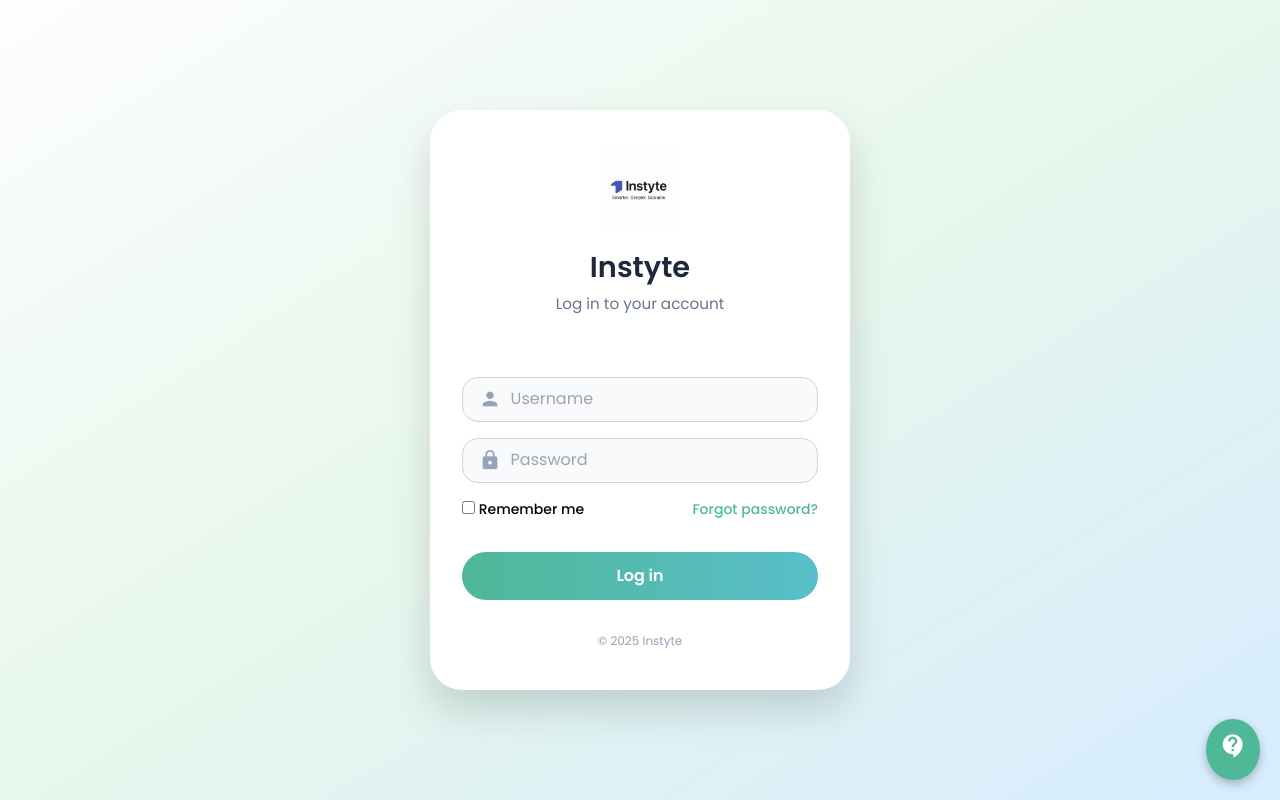
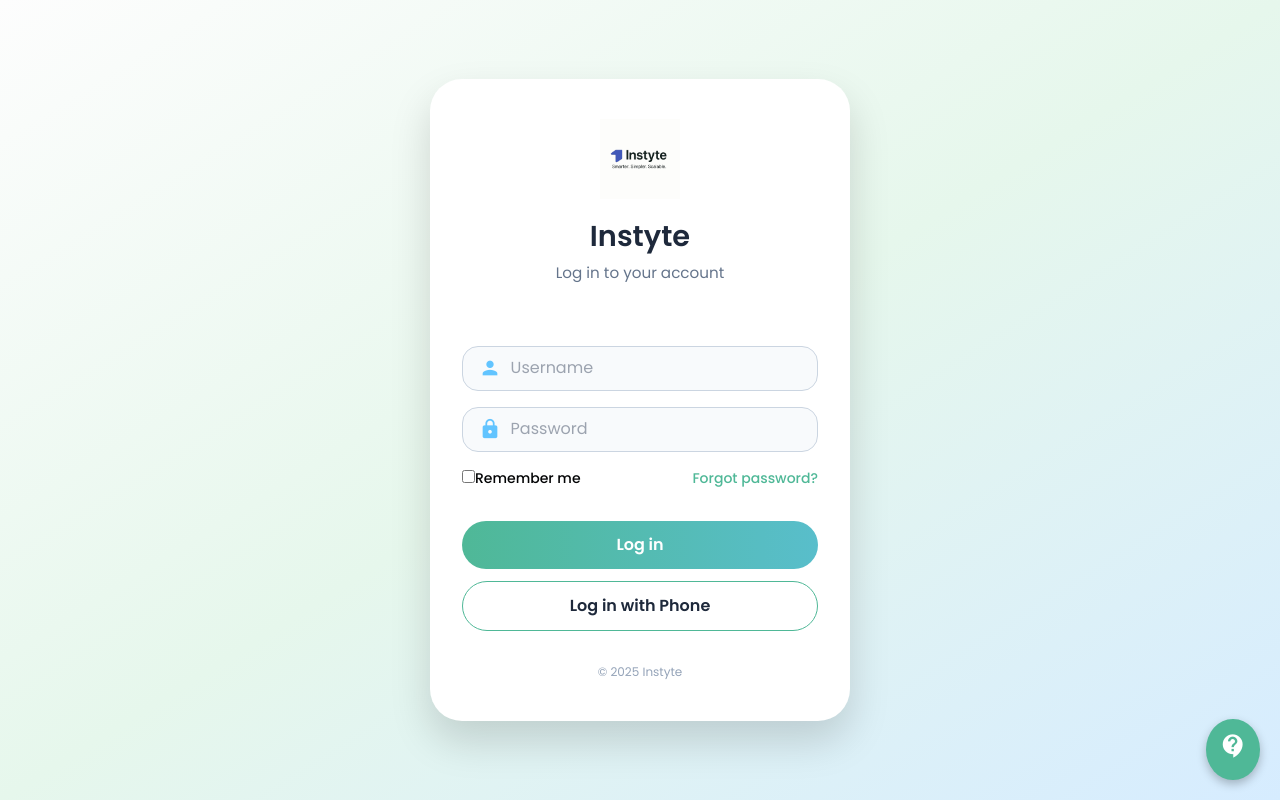
Before and after one commit to suri743/instyte-login, a React (Create React App) app in the folder instyte-login-frontend/: page / in a window 1280 px wide. Built offline with nearby package versions, Linux system fonts and the light colour scheme; no server answers.

Commit message:
Login form working fine v2

```diff
--- a/instyte-login-frontend/src/components/LoginCard.jsx
+++ b/instyte-login-frontend/src/components/LoginCard.jsx
@@ -1,6 +1,11 @@
-import React from 'react';
+// LoginCard.jsx (with Login with Phone option)
+import React, { useState } from 'react';
+import './LoginPage.css';
 
 function LoginCard({ siteInfo, email, setEmail, password, setPassword, rememberMe, setRememberMe, handleLogin }) {
+  const [usePhoneLogin, setUsePhoneLogin] = useState(false);
+  const [phoneNumber, setPhoneNumber] = useState('');
+
   return (
     <div className="login-card">
       <img src={siteInfo.logoUrl} alt="Logo" className="login-logo" />
@@ -8,25 +13,66 @@
       <p className="login-subtitle">Log in to your account</p>
 
       <form className="login-form" onSubmit={handleLogin}>
+        {!usePhoneLogin ? (
+          <>
             <div className="input-wrapper">
               <span className="material-icons">person</span>
-          <input type="email" placeholder="Username" value={email} onChange={(e) => setEmail(e.target.value)} required />
+              <input
+                type="email"
+                placeholder="Username"
+                value={email}
+                onChange={(e) => setEmail(e.target.value)}
+                required
+              />
             </div>
 
             <div className="input-wrapper">
               <span className="material-icons">lock</span>
-          <input type="password" placeholder="Password" value={password} onChange={(e) => setPassword(e.target.value)} required />
+              <input
+                type="password"
+                placeholder="Password"
+                value={password}
+                onChange={(e) => setPassword(e.target.value)}
+                required
+              />
             </div>
+
             <div className="remember-forgot">
               <label>
-            <input type="checkbox" checked={rememberMe} onChange={(e) => setRememberMe(e.target.checked)} /> Remember me</label>
+                <input
+                  type="checkbox"
+                  checked={rememberMe}
+                  onChange={(e) => setRememberMe(e.target.checked)}
+                />
+                Remember me
+              </label>
               <a href="/auth/forgot">Forgot password?</a>
             </div>
+          </>
+        ) : (
+          <div className="input-wrapper">
+            <span className="material-icons">phone</span>
+            <input
+              type="tel"
+              placeholder="Enter phone number"
+              value={phoneNumber}
+              onChange={(e) => setPhoneNumber(e.target.value)}
+              required
+            />
+          </div>
+        )}
         <div className="submit-button">
-            <button type="submit" >Log in</button>
+        <button type="submit">{usePhoneLogin ? 'Send OTP' : 'Log in'} </button>
         </div>
+      </form>
 
-      </form>
+      <button
+        type="button"
+        className="submit-button alt-button"
+        onClick={() => setUsePhoneLogin((prev) => !prev)}>
+        {usePhoneLogin ? 'Log in with Username' : 'Log in with Phone'}
+      </button>
+
       <div className="login-footer">© 2025 Instyte</div>
     </div>
   );
--- a/instyte-login-frontend/src/components/LoginPage.css
+++ b/instyte-login-frontend/src/components/LoginPage.css
@@ -77,7 +77,7 @@
 
 /* ICONS */
 .material-icons {
-  color: #94a3b8;
+  color: #62c4ff;
   font-size: 22px;
 }
 
@@ -133,6 +133,22 @@
   display: flex;
   align-items: center;
 }
+
+/* Add to LoginPage.css */
+.alt-button {
+  margin-top: 0.75rem;
+  background: white;
+  border: 1px solid #4fb897;
+  color: #1e293b;
+  transition: all 0.3s ease;
+}
+
+.alt-button:hover {
+  background: #f1f5f9;
+  border-color: #62c4ff;
+  color: #1e293b;
+}
+
 
 /* FOOTER */
 .login-footer {
```
Lines whose indentation alone changed are shown as unchanged.
